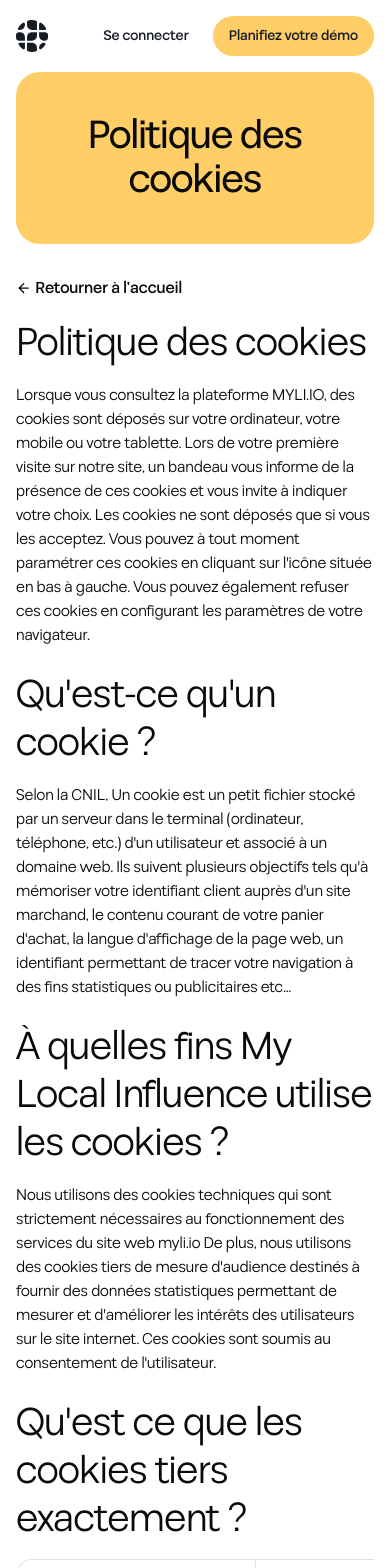
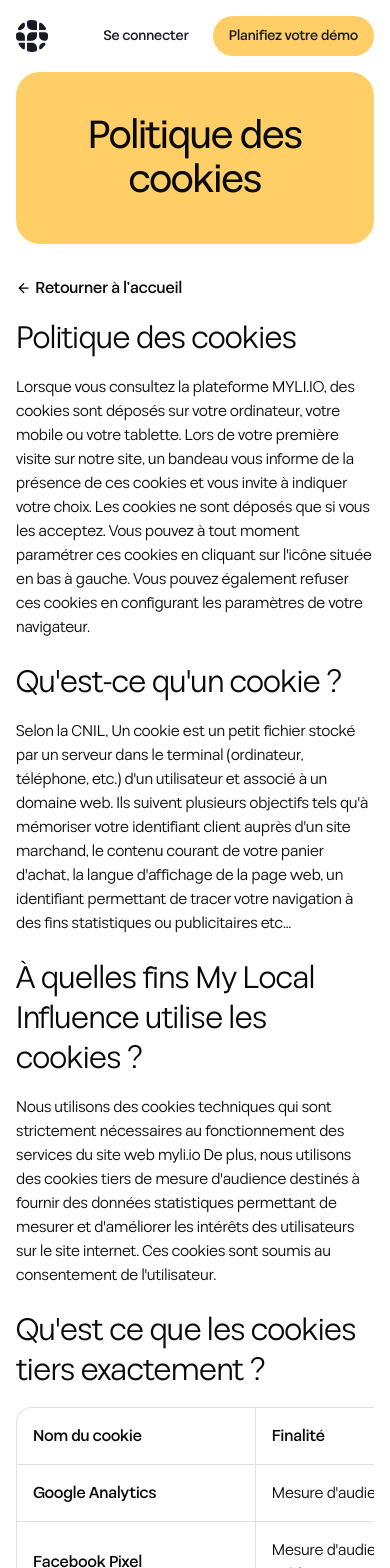
Before and after one commit to floriannicolas/myli-landing-page, a Next.js app: page /politique-cookies in a window 390 px wide. Shown: the top 1568 px of the page. Built offline with nearby package versions, Linux system fonts and the light colour scheme.

Commit message:
fixing responsive h2

```diff
--- a/src/app/politique-cookies/page.tsx
+++ b/src/app/politique-cookies/page.tsx
@@ -25,7 +25,7 @@ export default function Page() {
             <span className="font-semibold">Retourner à l’accueil</span>
           </Link>
           <div className="mt-4 lg:mt-10">
-            <h2 className="text-[2.5rem] leading-[3rem] tracking-[-.01em]">
+            <h2 className="text-[2rem] leading-[2.5rem] lg:text-[2.5rem] lg:leading-[3rem] tracking-[-.01em]">
               Politique des cookies
             </h2>
             <p className="mt-4 lg:mt-6">
@@ -38,7 +38,7 @@ export default function Page() {
               l&apos;icône située en bas à gauche. Vous pouvez également refuser
               ces cookies en configurant les paramètres de votre navigateur.
             </p>
-            <h2 className="mt-6 text-[2.5rem] leading-[3rem] tracking-[-.01em]">
+            <h2 className="mt-6 text-[2rem] leading-[2.5rem] lg:text-[2.5rem] lg:leading-[3rem] tracking-[-.01em]">
               Qu&apos;est-ce qu&apos;un cookie ?
             </h2>
             <p className="mt-4 lg:mt-6">
@@ -51,7 +51,7 @@ export default function Page() {
               identifiant permettant de tracer votre navigation à des fins
               statistiques ou publicitaires etc…
             </p>
-            <h2 className="mt-6 text-[2.5rem] leading-[3rem] tracking-[-.01em]">
+            <h2 className="mt-6 text-[2rem] leading-[2.5rem] lg:text-[2.5rem] lg:leading-[3rem] tracking-[-.01em]">
               À quelles fins My Local Influence utilise les cookies ?
             </h2>
             <p className="mt-4 lg:mt-6">
@@ -63,7 +63,7 @@ export default function Page() {
               internet. Ces cookies sont soumis au consentement de
               l&apos;utilisateur.
             </p>
-            <h2 className="mt-6 text-[2.5rem] leading-[3rem] tracking-[-.01em]">
+            <h2 className="mt-6 text-[2rem] leading-[2.5rem] lg:text-[2.5rem] lg:leading-[3rem] tracking-[-.01em]">
               Qu&apos;est ce que les cookies tiers exactement ?
             </h2>
             <div className="overflow-x-auto mt-4 lg:mt-6">
--- a/src/app/politique-de-confidentialite/page.tsx
+++ b/src/app/politique-de-confidentialite/page.tsx
@@ -372,7 +372,7 @@ export default function Page() {
             <span className="font-semibold">Retourner à l’accueil</span>
           </Link>
           <div className="mt-4 lg:mt-10">
-            <h2 className="text-[2.5rem] leading-[3rem] tracking-[-.01em]">
+            <h2 className="text-[2rem] leading-[2.5rem] lg:text-[2.5rem] lg:leading-[3rem] tracking-[-.01em]">
               Synthèse de la politique de confidentialité
             </h2>
             <p className="mt-4 lg:mt-6">
@@ -504,7 +504,7 @@ export default function Page() {
               collecte respectueuse des consommateurs, en adéquation avec la
               finalité déterminée.
             </div>
-            <h2 className="my-8 lg:my-16 text-[2.5rem] leading-[3rem] tracking-[-.01em]">
+            <h2 className="my-8 lg:my-16 text-[2rem] leading-[2.5rem] lg:text-[2.5rem] lg:leading-[3rem] tracking-[-.01em]">
               Politique de confidentialité
             </h2>
             <Accordion type="multiple" className="w-full">
```
